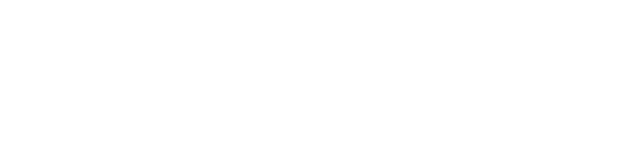
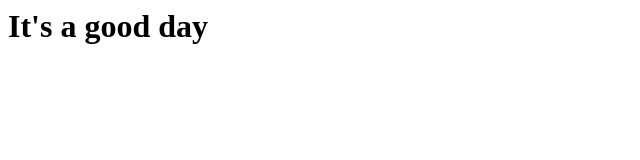
Before and after one commit to mcdmat/helloWorld, a plain HTML site: page index.html in a window 1280 px wide. Shown: the whole page, without its empty margins (0-640 px from the left). Drawn offline with Linux system fonts and the light colour scheme.

Commit message:
Add <h1>

```diff
--- a/index.html
+++ b/index.html
@@ -4,5 +4,6 @@
 <title>Hello World</title>
 </head>
 <body>
+  <h1>It's a good day</h1>
 </body>
 </html>
```
